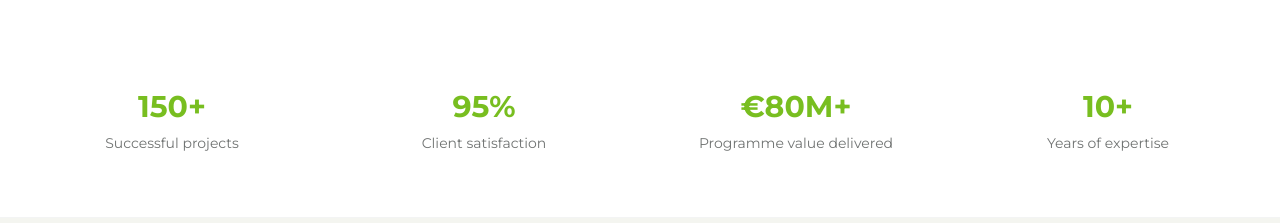
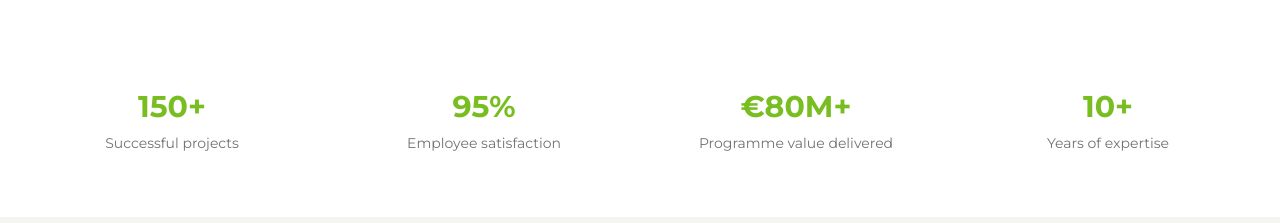
Before and after one commit to AndreKeizer/itspeople-website, a Next.js app: page /en in a window 1280 px wide. Shown: the part 1340-1563 px from the top of the page. Built offline with nearby package versions, Linux system fonts and the light colour scheme.

Commit message:
Fix: change 'Client satisfaction' to 'Medewerkerstevredenheid' / 'Employee satisfaction' for the 95% indicator

```diff
--- a/src/app/[locale]/page.tsx
+++ b/src/app/[locale]/page.tsx
@@ -26,7 +26,7 @@ const data = {
     ],
     indicators: [
       { stat: "150+", label: "Succesvolle projecten" },
-      { stat: "95%", label: "Client satisfaction" },
+      { stat: "95%", label: "Medewerkerstevredenheid" },
       { stat: "€80M+", label: "Programme value delivered" },
       { stat: "10+", label: "Years expertise" },
     ],
@@ -121,7 +121,7 @@ const data = {
     ],
     indicators: [
       { stat: "150+", label: "Successful projects" },
-      { stat: "95%", label: "Client satisfaction" },
+      { stat: "95%", label: "Employee satisfaction" },
       { stat: "€80M+", label: "Programme value delivered" },
       { stat: "10+", label: "Years of expertise" },
     ],
```
